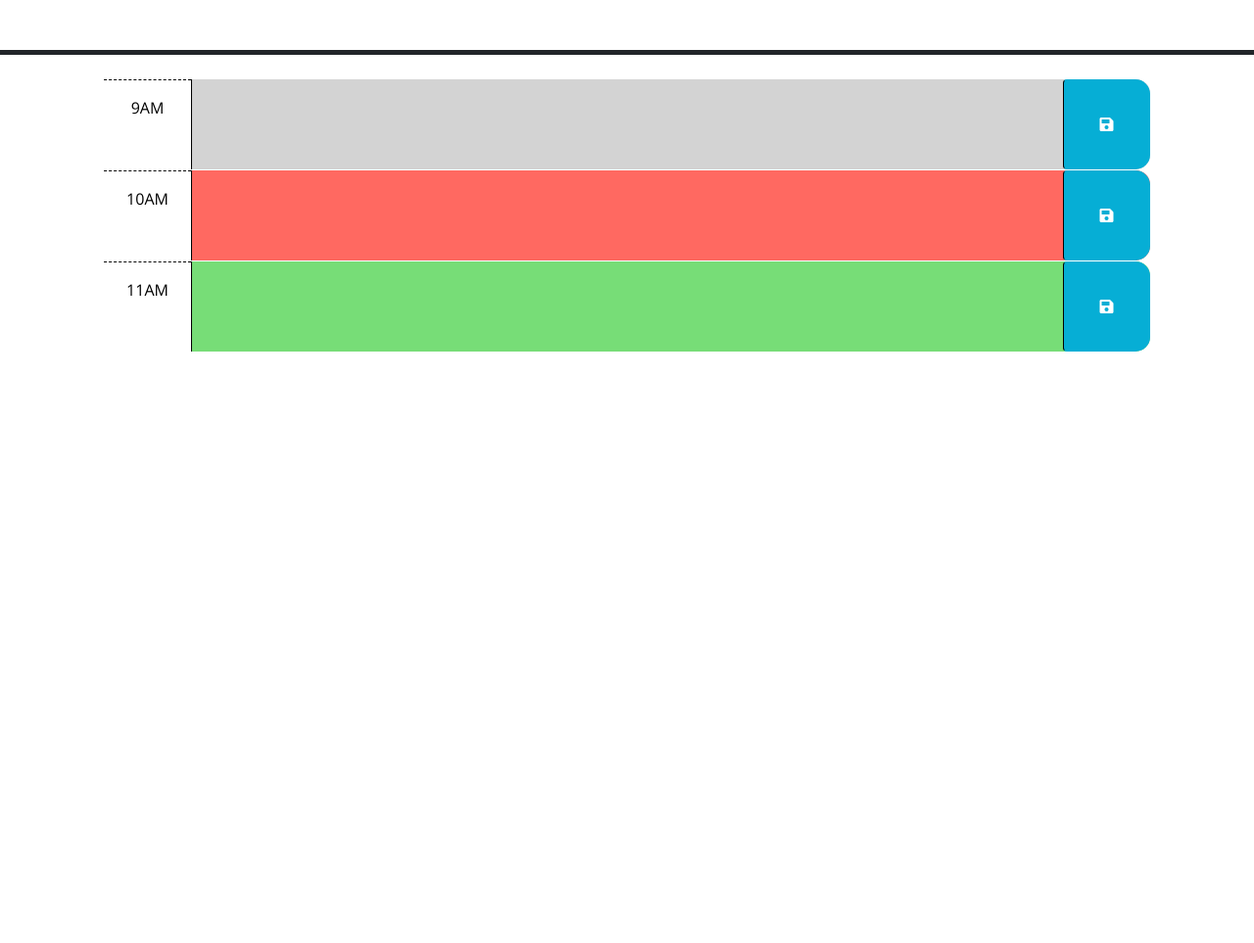
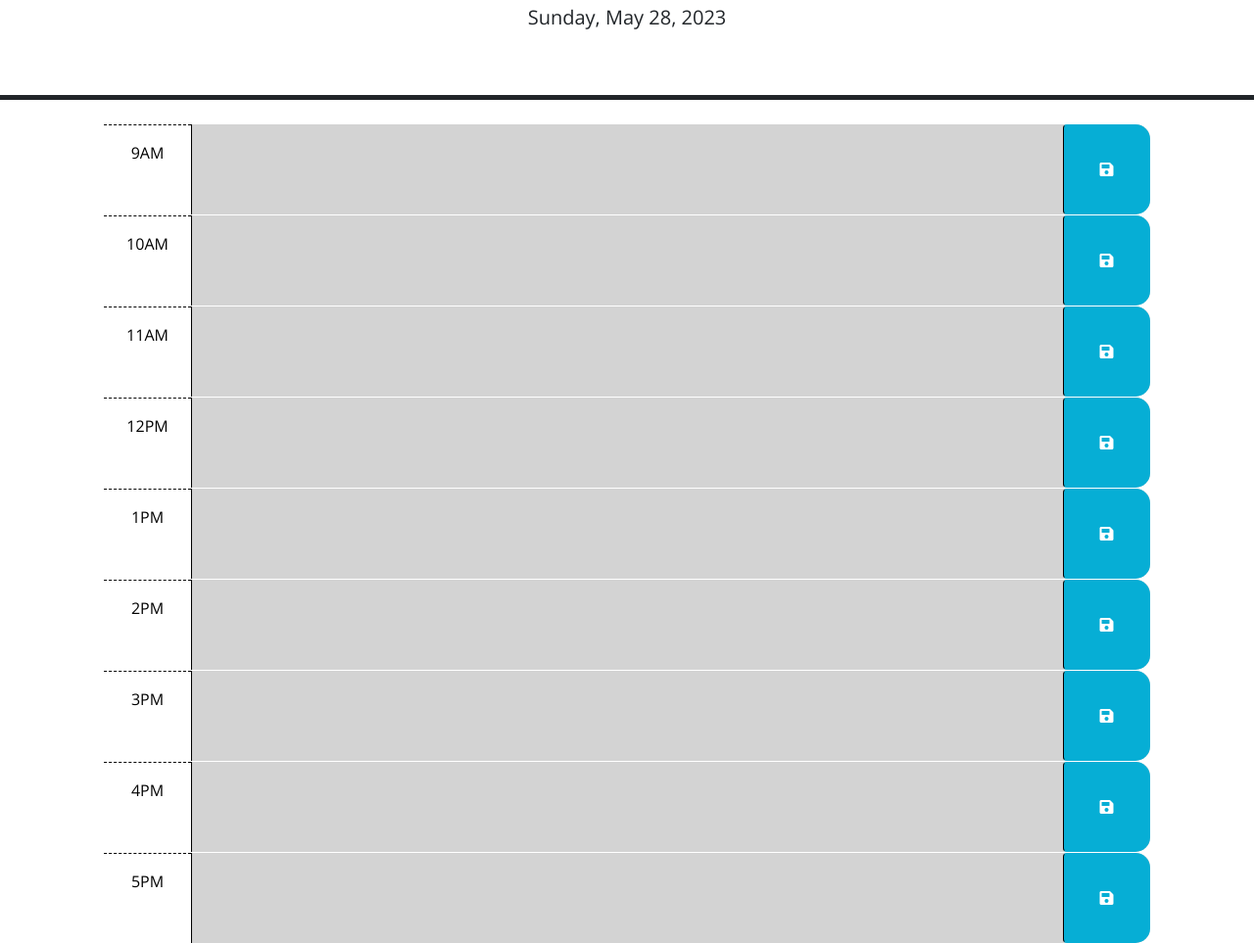
Before and after one commit to MyComplex/wild_shine_deception, a plain HTML site: page index.html in a window 1280 px wide. Shown: the part 176-1139 px from the top of the page at 98% size. Before the commit the page ends 800 px from the top, so only its background shows below. Drawn offline with nearby package versions, Linux system fonts and the light colour scheme.

Commit message:
been too long

```diff
--- a/assets/script.js
+++ b/assets/script.js
@@ -8,16 +8,37 @@ $(function () {
   // function? How can DOM traversal be used to get the "hour-x" id of the
   // time-block containing the button that was clicked? How might the id be
   // useful when saving the description in local storage?
-  //
+
+
   // TODO: Add code to apply the past, present, or future class to each time
   // block by comparing the id to the current hour. HINTS: How can the id
   // attribute of each time-block be used to conditionally add or remove the
   // past, present, and future classes? How can Day.js be used to get the
   // current hour in 24-hour time?
-  //
+  let now = dayjs(),
+    slots = document.querySelectorAll(".row"),
+    hour = dayjs(now).format("H");
+
+  for (let i = 0; i < slots.length; i++) {
+    const elms = slots[i].id;
+    if (parseInt(elms) < parseInt(hour)) {
+      slots[i].setAttribute("class", "row time-block past");
+    }
+    if (parseInt(elms) == parseInt(hour)) {
+      slots[i].setAttribute("class", "row time-block present");
+    }
+    if (parseInt(elms) > parseInt(hour)) {
+      slots[i].setAttribute("class", "row time-block future");
+    }
+  };
+
   // TODO: Add code to get any user input that was saved in localStorage and set
   // the values of the corresponding textarea elements. HINT: How can the id
   // attribute of each time-block be used to do this?
-  //
+
+
   // TODO: Add code to display the current date in the header of the page.
+
+  let todaysDate = dayjs().format("dddd, MMMM D, YYYY");
+  $("#currentDay").text(todaysDate);
 });
--- a/assets/style.css
+++ b/assets/style.css
@@ -31,17 +31,17 @@ textarea {
 }
 
 .past {
-  background-color: #d3d3d3;
+  background-color: lightgray;
   color: white;
 }
 
 .present {
-  background-color: #ff6961;
+  background-color: salmon;
   color: white;
 }
 
 .future {
-  background-color: #77dd77;
+  background-color: lightgreen;
   color: white;
 }
 
--- a/index.html
+++ b/index.html
@@ -1,23 +1,14 @@
 <!DOCTYPE html>
 <html lang="en">
+
 <head>
   <meta charset="UTF-8" />
   <meta name="viewport" content="width=device-width, initial-scale=1.0" />
   <meta http-equiv="X-UA-Compatible" content="ie=edge" />
-    <link
-      rel="stylesheet"
-      href="https://cdn.jsdelivr.net/npm/bootstrap@5.1.3/dist/css/bootstrap.min.css"
-    />
-    <link
-      rel="stylesheet"
-      href="https://use.fontawesome.com/releases/v5.8.1/css/all.css"
-      integrity="sha384-50oBUHEmvpQ+1lW4y57PTFmhCaXp0ML5d60M1M7uH2+nqUivzIebhndOJK28anvf"
-      crossorigin="anonymous"
-    />
-    <link
-      href="https://fonts.googleapis.com/css?family=Open+Sans&display=swap"
-      rel="stylesheet"
-    />
+  <link rel="stylesheet" href="https://cdn.jsdelivr.net/npm/bootstrap@5.1.3/dist/css/bootstrap.min.css" />
+  <link rel="stylesheet" href="https://use.fontawesome.com/releases/v5.8.1/css/all.css"
+    integrity="sha384-50oBUHEmvpQ+1lW4y57PTFmhCaXp0ML5d60M1M7uH2+nqUivzIebhndOJK28anvf" crossorigin="anonymous" />
+  <link href="https://fonts.googleapis.com/css?family=Open+Sans&display=swap" rel="stylesheet" />
   <link rel="stylesheet" href="./assets/style.css" />
   <title>Work Day Scheduler</title>
 </head>
@@ -29,50 +20,72 @@
     <p id="currentDay" class="lead"></p>
   </header>
   <div class="container-lg px-5">
-      <!-- Use class for "past", "present", and "future" to apply styles to the
-        time-block divs accordingly. The javascript will need to do this by
-        adding/removing these classes on each div by comparing the hour in the
-        id to the current hour. The html provided below is meant to be an example
-        demonstrating how the css provided can be leveraged to create the
-        desired layout and colors. The html below should be removed or updated
-        in the finished product. Remember to delete this comment once the
-        code is implemented.
-        -->
-
-      <!-- Example of a past time block. The "past" class adds a gray background color. -->
-      <div id="hour-9" class="row time-block past">
+    <form id="9" class="row time-block">
       <div class="col-2 col-md-1 hour text-center py-3">9AM</div>
       <textarea class="col-8 col-md-10 description" rows="3"> </textarea>
-        <button class="btn saveBtn col-2 col-md-1" aria-label="save">
+      <button type="submit" class="btn saveBtn col-2 col-md-1" aria-label="save">
         <i class="fas fa-save" aria-hidden="true"></i>
       </button>
-      </div>
-
-      <!-- Example of a a present time block. The "present" class adds a red background color. -->
-      <div id="hour-10" class="row time-block present">
+    </form>
+    <div id="10" class="row time-block">
       <div class="col-2 col-md-1 hour text-center py-3">10AM</div>
       <textarea class="col-8 col-md-10 description" rows="3"> </textarea>
       <button class="btn saveBtn col-2 col-md-1" aria-label="save">
         <i class="fas fa-save" aria-hidden="true"></i>
       </button>
     </div>
-
-      <!-- Example of a future time block. The "future" class adds a green background color. -->
-      <div id="hour-11" class="row time-block future">
+    <div id="11" class="row time-block">
       <div class="col-2 col-md-1 hour text-center py-3">11AM</div>
       <textarea class="col-8 col-md-10 description" rows="3"> </textarea>
       <button class="btn saveBtn col-2 col-md-1" aria-label="save">
         <i class="fas fa-save" aria-hidden="true"></i>
       </button>
     </div>
-
+    <div id="12" class="row time-block">
+      <div class="col-2 col-md-1 hour text-center py-3">12PM</div>
+      <textarea class="col-8 col-md-10 description" rows="3"> </textarea>
+      <button class="btn saveBtn col-2 col-md-1" aria-label="save">
+        <i class="fas fa-save" aria-hidden="true"></i>
+      </button>
+    </div>
+    <div id="13" class="row time-block">
+      <div class="col-2 col-md-1 hour text-center py-3">1PM</div>
+      <textarea class="col-8 col-md-10 description" rows="3"> </textarea>
+      <button class="btn saveBtn col-2 col-md-1" aria-label="save">
+        <i class="fas fa-save" aria-hidden="true"></i>
+      </button>
+    </div>
+    <div id="14" class="row time-block">
+      <div class="col-2 col-md-1 hour text-center py-3">2PM</div>
+      <textarea class="col-8 col-md-10 description" rows="3"> </textarea>
+      <button class="btn saveBtn col-2 col-md-1" aria-label="save">
+        <i class="fas fa-save" aria-hidden="true"></i>
+      </button>
+    </div>
+    <div id="15" class="row time-block">
+      <div class="col-2 col-md-1 hour text-center py-3">3PM</div>
+      <textarea class="col-8 col-md-10 description" rows="3"> </textarea>
+      <button class="btn saveBtn col-2 col-md-1" aria-label="save">
+        <i class="fas fa-save" aria-hidden="true"></i>
+      </button>
+    </div>
+    <div id="16" class="row time-block">
+      <div class="col-2 col-md-1 hour text-center py-3">4PM</div>
+      <textarea class="col-8 col-md-10 description" rows="3"> </textarea>
+      <button class="btn saveBtn col-2 col-md-1" aria-label="save">
+        <i class="fas fa-save" aria-hidden="true"></i>
+      </button>
+    </div>
+    <div id="17" class="row time-block">
+      <div class="col-2 col-md-1 hour text-center py-3">5PM</div>
+      <textarea class="col-8 col-md-10 description" rows="3"> </textarea>
+      <button class="btn saveBtn col-2 col-md-1" aria-label="save">
+        <i class="fas fa-save" aria-hidden="true"></i>
+      </button>
+    </div>
     <script src="https://code.jquery.com/jquery-3.4.1.min.js"></script>
-    <script
-      src="https://cdn.jsdelivr.net/npm/dayjs@1.11.3/dayjs.min.js"
-      integrity="sha256-iu/zLUB+QgISXBLCW/mcDi/rnf4m4uEDO0wauy76x7U="
-      crossorigin="anonymous"
-    ></script>
-
+    <script src="https://cdn.jsdelivr.net/npm/dayjs@1.11.3/dayjs.min.js" integrity="sha256-iu/zLUB+QgISXBLCW/mcDi/rnf4m4uEDO0wauy76x7U=" crossorigin="anonymous"></script>
     <script src="./assets/script.js"></script>
 </body>
+
 </html>
```
Lines whose indentation alone changed are shown as unchanged.
